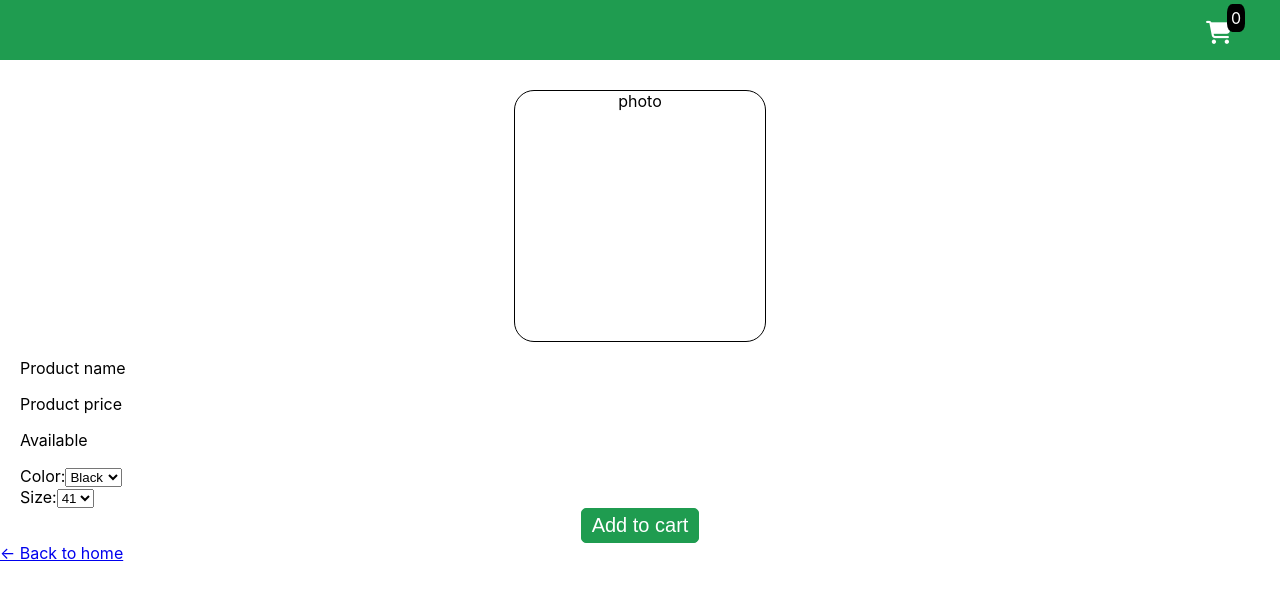
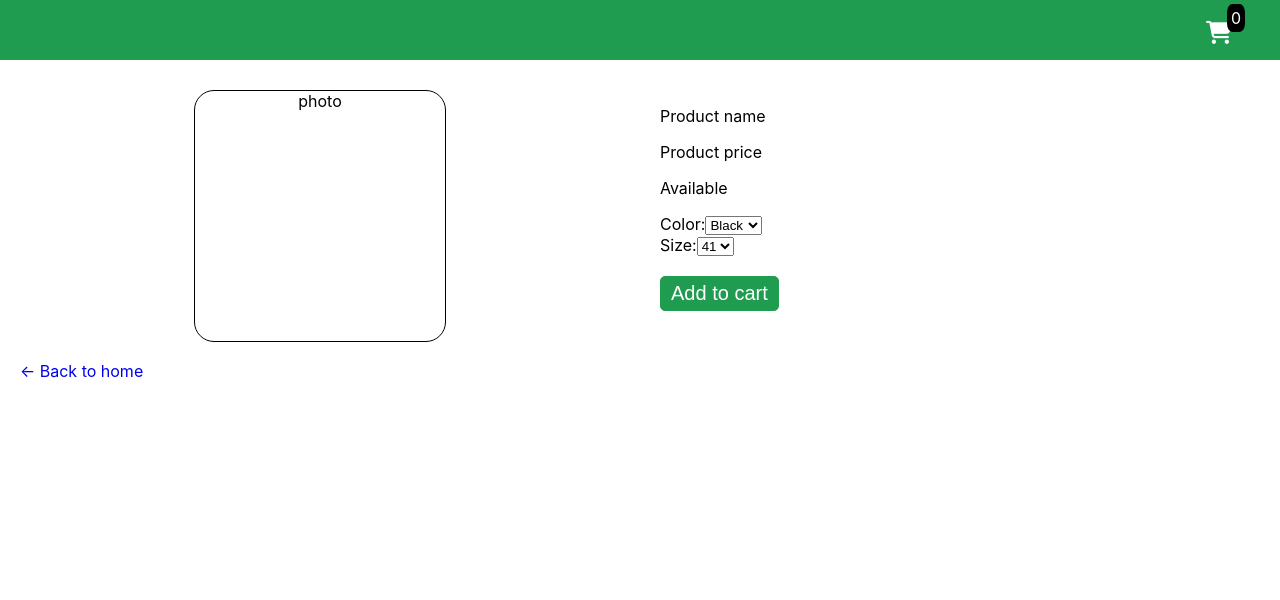
Before and after one commit to AndelijaKaluderovic/Shopping_Cart, a React (Create React App) app: page /product in a window 1280 px wide. Shown: the top 600 px of the page. Built offline with nearby package versions, Linux system fonts and the light colour scheme.

Commit message:
product page styled

```diff
--- a/src/pages/Product.css
+++ b/src/pages/Product.css
@@ -9,9 +9,14 @@
     text-align: center;
     margin: 0 auto;
 }
+.product-info{
+    padding-left: 20px;
+    padding-bottom: 30px;
+}
 .product-button{
     display: block;
     margin: 0 auto;
+    margin-bottom: 20px;
     padding: 5px 10px;
     font-size: 20px;
     border: 1px solid #1F9C50;
@@ -19,6 +24,18 @@
     background-color: #1F9C50;
     color: white;
 }
-.product-info{
-    padding-left: 20px;
+.product-link{
+    text-decoration: none;
+    margin-left: 20px;
 }
+
+@media screen and (min-width: 600px) {
+    .product-card{
+        display: grid;
+        grid-template-columns: 50% 50%;
+    }
+    .product-button{
+        display: inline-block;
+        margin-top: 20px;
+    }
+}
--- a/src/pages/Product.js
+++ b/src/pages/Product.js
@@ -42,10 +42,10 @@ export default function Product({match}) {
             <option>44</option>
           </select>
         </form>
+      <button type="button" className="product-button">Add to cart</button>
         </div>
-        <button type="button" className="product-button">Add to cart</button>
       </div>
-     <Link to="/">&#8592; Back to home</Link>
+     <Link className='product-link' to="/"><span>&#8592; Back to home</span></Link>
     </div>
   )
 }
--- a/src/pages/Products.css
+++ b/src/pages/Products.css
@@ -25,7 +25,7 @@
     font-size: smaller;
     text-transform: uppercase;
 }
-.link{
+.products-link{
     text-decoration: none;
 }
 .products-button{
--- a/src/pages/Products.js
+++ b/src/pages/Products.js
@@ -26,7 +26,7 @@ export default function Products() {
       <p className='products-name'>{item.name}</p>
       <p className='products-price'>{item.price} kr</p>
       </div>
-      <Link className='link' to={`/product/${item.id}`}><button className="products-button">Details</button></Link>
+      <Link className='products-link' to={`/product/${item.id}`}><button className="products-button">Details</button></Link>
       </div>
       ))}
     </div>
```
